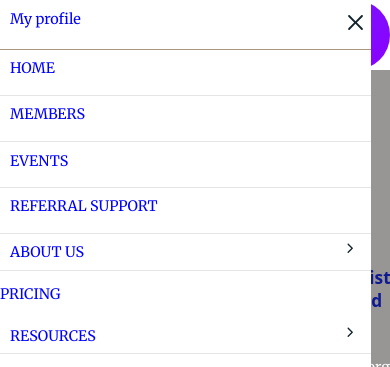
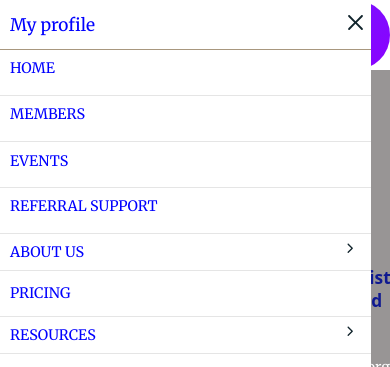
Before and after one commit to Prapul26/TRACS, a React (Create React App) app: page / in a window 390 px wide. Both pictures are taken after a click on the element 345 px from the left and 41 px from the top of the page. Shown: the top 367 px of the page. Built offline with nearby package versions, Linux system fonts and the light colour scheme; a web font is replaced by a local one.

Commit message:
LginHeaderUpdate

```diff
--- a/src/components/Header/Header.css
+++ b/src/components/Header/Header.css
@@ -257,6 +257,22 @@ color:blue;
     border-bottom:1px solid rgba(0, 0, 0, .1);
     height: 25px;
   }
+
+  .pricing-holder2 {
+    padding: 10px;
+    border-bottom:1px solid rgba(0, 0, 0, .1);
+    height: 25px;
+
+  }
+  .cross-holder p{
+    margin-top: 4px;
+    font-size: larger;
+    color: black;
+  }
+  .pricing-holder2 p{
+    margin-top: 3px;
+  }
+
 
   .Referral-holder {
     padding: 10px;
--- a/src/components/LoginHeader/LoginHeader.js
+++ b/src/components/LoginHeader/LoginHeader.js
@@ -98,7 +98,7 @@ const LoginHeader = () => {
                       {info && (
                         <div className='infoPage'>
                           <div className='cross-holder'>
-                            <div > <Link to='/myMembership'><p style={{position:"absolute",marginTop:"0px",color:'blue'}}>My profile</p></Link></div>
+                            <div > <Link to='/myMembership'><p style={{position:"absolute",color:'blue'}}>My profile</p></Link></div>
                             <div className='cx' onClick={() => setInfo(false)}><RxCross2 size={25} /></div>
                           </div>
                           <div className='home-holder'>
```
